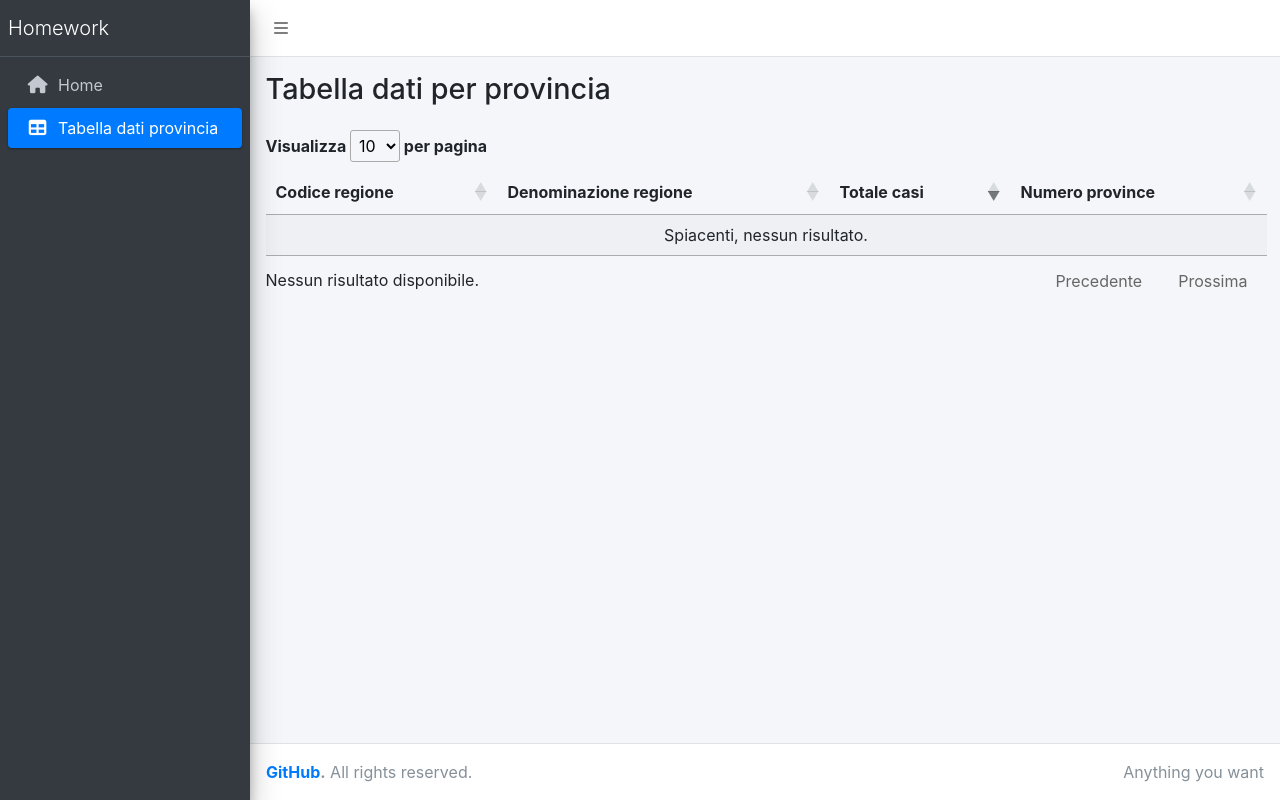
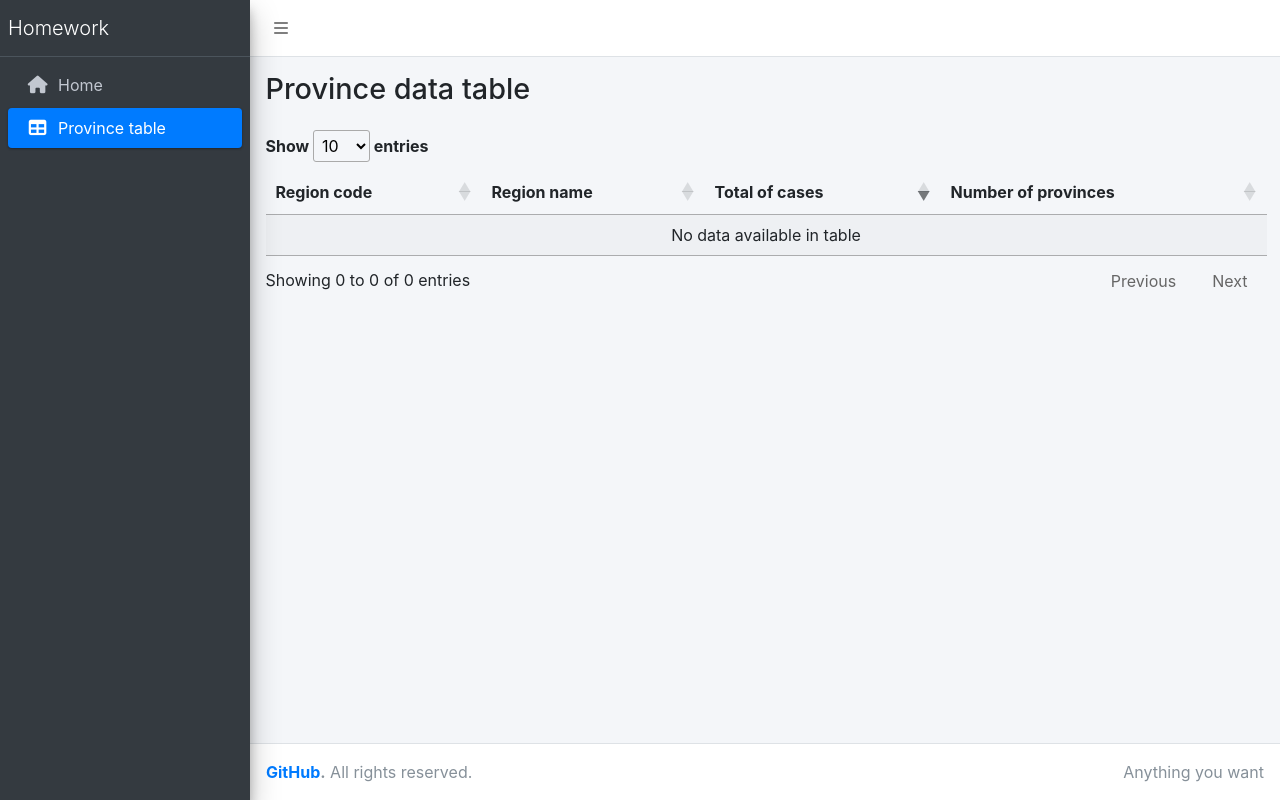
Before and after one commit to Bludnec/homework-SARS-CoV-2, a Django app: page /dataimport/province-table/ in a window 1280 px wide. Run offline with Django 4.2, Linux system fonts and the light colour scheme; data that the repository does not hold is empty; some libraries are stand-ins or nearby versions.

Commit message:
translation from Italian to English

```diff
--- a/dataimport/templates/index.html
+++ b/dataimport/templates/index.html
@@ -10,7 +10,8 @@
     <link rel="stylesheet" href="https://cdn.jsdelivr.net/gh/lipis/flag-icons@7.0.0/css/flag-icons.min.css"/>
     <script src="https://kit.fontawesome.com/e21505ebc3.js" crossorigin="anonymous"></script>
     <!-- Datatable -->
-<link href="https://cdn.datatables.net/v/dt/jq-3.7.0/jszip-3.10.1/dt-2.1.8/af-2.7.0/b-3.1.2/b-colvis-3.1.2/b-html5-3.1.2/b-print-3.1.2/cr-2.0.4/date-1.5.4/fc-5.0.3/fh-4.0.1/kt-2.12.1/r-3.0.3/rg-1.5.0/rr-1.5.0/sc-2.4.3/sb-1.8.1/sp-2.3.3/sl-2.1.0/sr-1.4.1/datatables.min.css" rel="stylesheet">
+    <link href="https://cdn.datatables.net/v/dt/jq-3.7.0/jszip-3.10.1/dt-2.1.8/af-2.7.0/b-3.1.2/b-colvis-3.1.2/b-html5-3.1.2/b-print-3.1.2/cr-2.0.4/date-1.5.4/fc-5.0.3/fh-4.0.1/kt-2.12.1/r-3.0.3/rg-1.5.0/rr-1.5.0/sc-2.4.3/sb-1.8.1/sp-2.3.3/sl-2.1.0/sr-1.4.1/datatables.min.css"
+          rel="stylesheet">
 
     <script src="https://cdnjs.cloudflare.com/ajax/libs/pdfmake/0.2.7/pdfmake.min.js"></script>
     <script src="https://cdnjs.cloudflare.com/ajax/libs/pdfmake/0.2.7/vfs_fonts.js"></script>
@@ -70,9 +71,10 @@
                         </a>
                     </li>
                     <li class="nav-item">
-                        <a href="{% url "dataimport:province-table" %}" class="nav-link {% if page == 'province-table' %}active{% endif %}">
+                        <a href="{% url "dataimport:province-table" %}"
+                           class="nav-link {% if page == 'province-table' %}active{% endif %}">
                             <i class="nav-icon fas fa-table"></i>
-                            <p>Tabella dati provincia</p>
+                            <p>Province table</p>
                         </a>
                     </li>
                 </ul>
@@ -100,7 +102,6 @@
     </div>
 
 
-
     <footer class="main-footer">
 
         <div class="float-right d-none d-sm-inline">
--- a/dataimport/templates/province_table.html
+++ b/dataimport/templates/province_table.html
@@ -3,10 +3,10 @@
     <table id="province-table" class="display">
         <thead>
         <tr>
-            <th>Codice regione</th>
-            <th>Denominazione regione</th>
-            <th>Totale casi</th>
-            <th>Numero province</th>
+            <th>Region code</th>
+            <th>Region name</th>
+            <th>Total of cases</th>
+            <th>Number of provinces</th>
         </tr>
         </thead>
         <tbody>
@@ -18,33 +18,14 @@
         let province_table = $("#province-table").DataTable({
             "order": [[2, "desc"]],
             "pageLength": 10,
-            "language": {
-                "lengthMenu": 'Visualizza <select>' +
-                    '<option value="5">5</option>' +
-                    '<option value="10">10</option>' +
-                    '<option value="20">20</option>' +
-                    '<option value="50">50</option>' +
-                    '</select> per pagina',
-                "zeroRecords": "Spiacenti, nessun risultato.",
-                "info": "Visualizzata pagina _PAGE_ di _PAGES_ (Risultati da _START_ a _END_ di _TOTAL_ elementi)",
-                "infoEmpty": "Nessun risultato disponibile.",
-                "infoFiltered": "(filtrato su un totale di _MAX_ dati)",
-                "paginate": {
-                    "first": "Prima",
-                    "last": "Ultima",
-                    "next": "Prossima",
-                    "previous": "Precedente"
-                },
-                "search": "Cerca:",
-            },
             "layout": {
                 "topEnd": {
                     "buttons": [
                         {
-                            "text": 'Importa dati',
+                            "text": 'Import data',
                             "attr": {
-                                "title": 'Importa dati dalla repository di GitHub',
-                                "id": 'importa-dati-province'
+                                "title": 'Import data from GitHub repository',
+                                "id": 'data-import-province-button'
                             },
                             action: function (e, dt, node, config) {
                                 import_dati_province()
@@ -54,9 +35,9 @@
                 }
             },
             "columns": [
-                {"data": "codice_regione"},
-                {"data": "denominazione_regione"},
-                {"data": "totale_casi"},
+                {"data": "region_code"},
+                {"data": "region_name"},
+                {"data": "total_cases"},
                 {"data": "numero_province"},
             ],
             "ajax": {
@@ -70,8 +51,8 @@
         });
 
         function import_dati_province() {
-            let importa_dati_province_button = $("#importa-dati-province");
-            importa_dati_province_button.html("<i class=\"fa fa-spinner fa-spin fa-fw\"></i> Importazione in corso");
+            let importa_dati_province_button = $("#data-import-province-button");
+            importa_dati_province_button.html("<i class=\"fa fa-spinner fa-spin fa-fw\"></i> Import in progres");
             importa_dati_province_button.attr("disabled", true);
 
             $.ajax({
@@ -79,7 +60,7 @@
                 url: "{% url 'dataimport:data_import_province_from_github' %}",
                 success: function (data) {
                     province_table.ajax.reload();
-                    importa_dati_province_button.html("Importa dati");
+                    importa_dati_province_button.html("Import data");
                     importa_dati_province_button.attr("disabled", false);
                 },
                 error: function (data) {
--- a/dataimport/views.py
+++ b/dataimport/views.py
@@ -21,7 +21,7 @@ def home(request):
 def province_table(request):
     data_dict = {
         'page': 'province-table',
-        'page_title': 'Tabella dati per provincia'
+        'page_title': 'Province data table'
     }
     return render(request, 'province_table.html', data_dict)
 
@@ -34,31 +34,31 @@ def data_import_province_table_ajax(request):
 
     order_column = int(request.POST.get("order[0][column]", 2))
     order_dir = request.POST.get("order[0][dir]", "desc")
-    order_column_name = request.POST.get("columns[%s][data]" % order_column, "totale_casi_sum")
+    order_column_name = request.POST.get("columns[%s][data]" % order_column, "total_cases_sum")
 
-    if order_column_name == 'totale_casi':
-        order_column_name = 'totale_casi_sum'
+    if order_column_name == 'total_cases':
+        order_column_name = 'total_cases_sum'
 
     if order_dir == "desc":
         order_string = "-%s" % order_column_name
     else:
         order_string = "%s" % order_column_name
 
-    if order_column_name == 'totale_casi_sum':
+    if order_column_name == 'total_cases_sum':
         queryset = (
             DataImportProvince.objects
-            .values('codice_regione', 'denominazione_regione')
+            .values('region_code', 'region_name')
             .annotate(
-                totale_casi_sum=Sum('totale_casi'),
+                total_cases_sum=Sum('total_cases'),
                 numero_province=Count('id')
             )
-        ).order_by(order_string, 'denominazione_regione')
+        ).order_by(order_string, 'region_name')
     else:
         queryset = (
             DataImportProvince.objects
-            .values('codice_regione', 'denominazione_regione')
+            .values('region_code', 'region_name')
             .annotate(
-                totale_casi_sum=Sum('totale_casi'),
+                total_cases_sum=Sum('total_cases'),
                 numero_province=Count('id')
             )
         ).order_by(order_string)
@@ -73,9 +73,9 @@ def data_import_province_table_ajax(request):
     }
     for el in queryset[start:length + start]:
         response['data'].append({
-            "codice_regione": el['codice_regione'],
-            "denominazione_regione": el['denominazione_regione'],
-            "totale_casi": el['totale_casi_sum'],
+            "region_code": el['region_code'],
+            "region_name": el['region_name'],
+            "total_cases": el['total_cases_sum'],
             "numero_province": el['numero_province'],
         })
     return HttpResponse(json.dumps(response), content_type="application/json")
```
Also changed, not shown: dataimport/models.py (+17 -17 lines), dataimport/utils.py (+7 -7 lines), dataimport/migrations/0001_initial.py, dataimport/migrations/0002_alter_dataimportprovince_options_and_more.py (added). Lines whose indentation alone changed are shown as unchanged.
